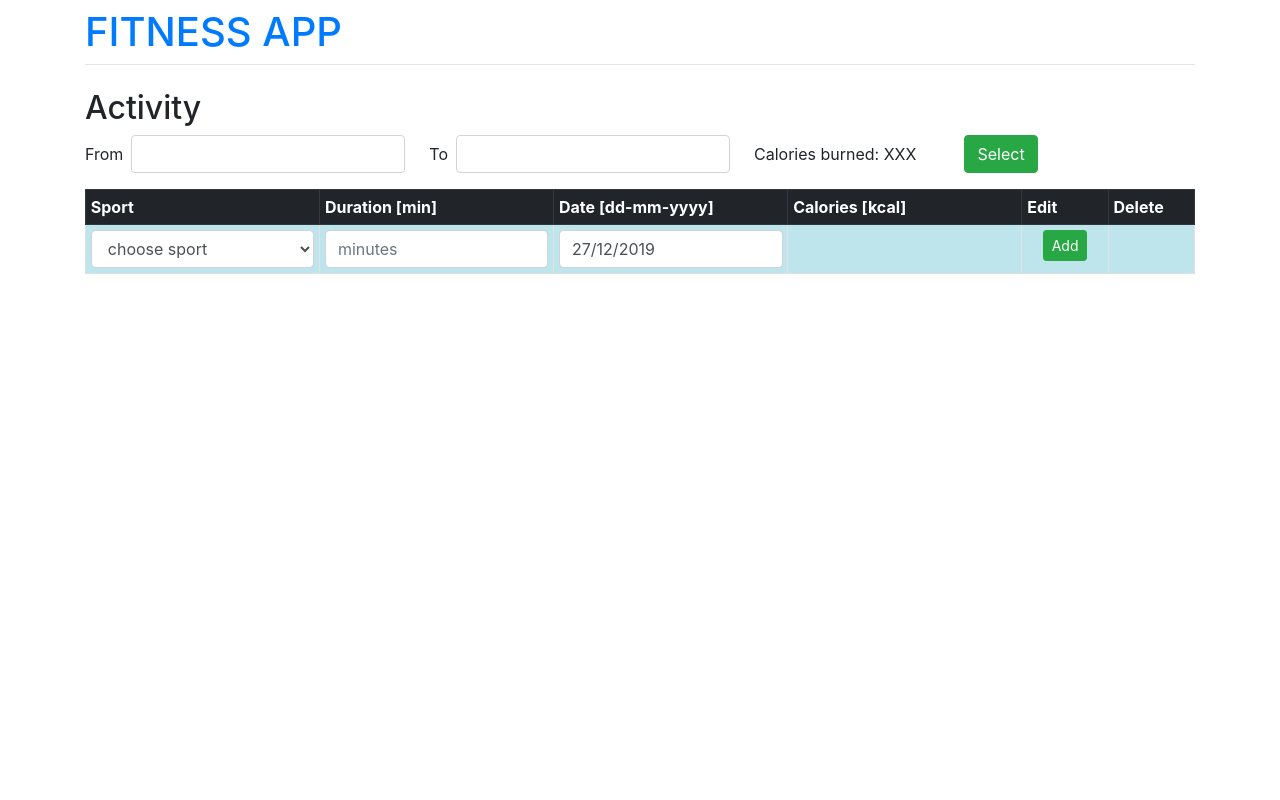
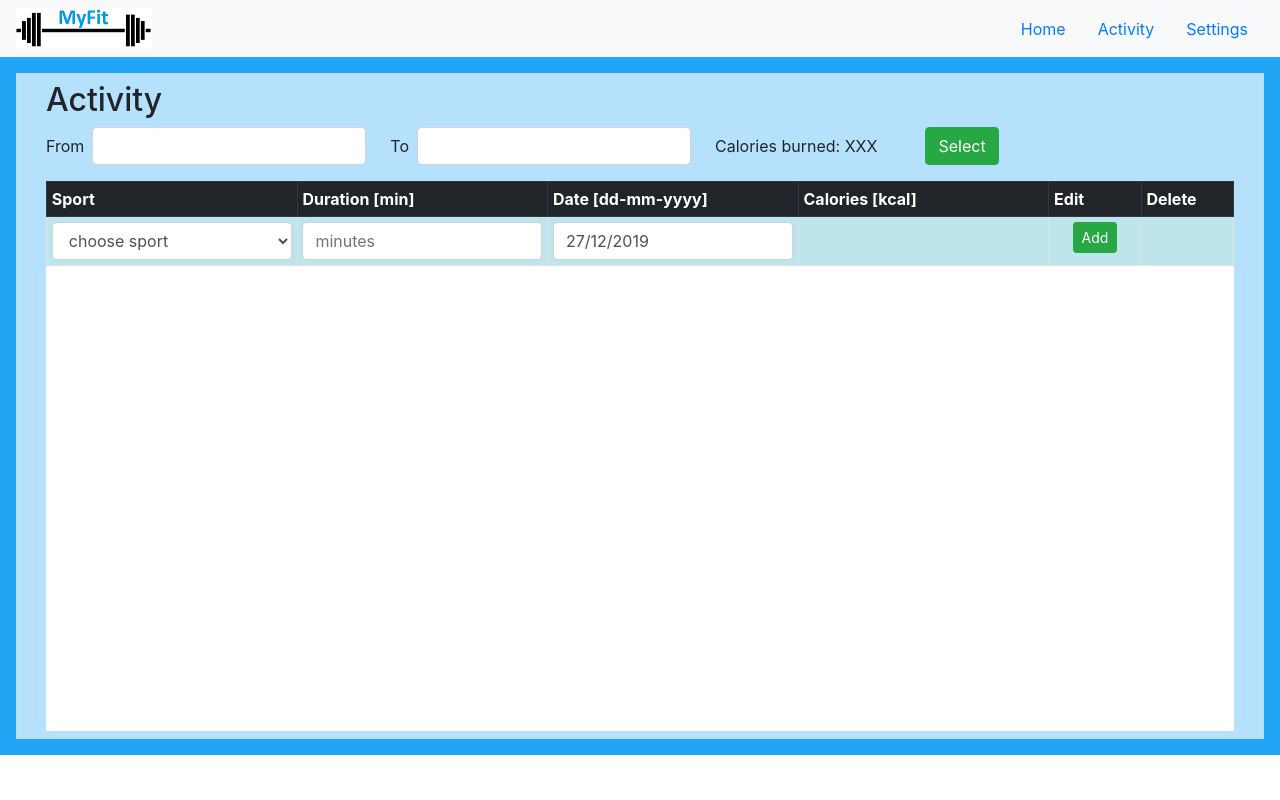
Before and after one commit to dominikheinisch/fitness_manager, a Django app: page /fitness/activity in a window 1280 px wide. Run offline with Django 3.2, Linux system fonts and the light colour scheme; the visitor is signed in with stand-in values (Sample User, id 1); data that the repository does not hold is empty; some libraries are stand-ins or nearby versions.

Commit message:
improved base.html, added logo, colors, navibar

```diff
--- a/fitness_app/templates/activity.html
+++ b/fitness_app/templates/activity.html
@@ -10,11 +10,11 @@
     <link rel="stylesheet" href="//code.jquery.com/ui/1.12.1/themes/base/jquery-ui.css">
     <script src="https://code.jquery.com/jquery-1.12.4.js"></script>
     <script src="https://code.jquery.com/ui/1.12.1/jquery-ui.js"></script>
+
+    <link rel="stylesheet" href="{% static 'css/style.css' %}">
 {% endblock %}
 
 {% block content %}
-<link rel="stylesheet" href="{% static 'css/style.css' %}">
-
 <h2>Activity</h2>
 
 <div class="mt-2">
@@ -29,7 +29,7 @@
     </form>
 </div>
 
-<div class="mt-3">
+<div class="mt-3" style="background-color:rgb(255,255,255);">
     <form method="post">
         {% csrf_token %}
         <div class="table-wrapper-scroll-y custom-scrollbar">
--- a/fitness_app/templates/base.html
+++ b/fitness_app/templates/base.html
@@ -10,21 +10,42 @@
     <link rel="stylesheet" href="https://stackpath.bootstrapcdn.com/bootstrap/4.1.3/css/bootstrap.min.css" integrity="sha384-MCw98/SFnGE8fJT3GXwEOngsV7Zt27NXFoaoApmYm81iuXoPkFOJwJ8ERdknLPMO" crossorigin="anonymous">
     <script src="https://stackpath.bootstrapcdn.com/bootstrap/4.1.3/js/bootstrap.min.js" integrity="sha384-ChfqqxuZUCnJSK3+MXmPNIyE6ZbWh2IMqE241rYiqJxyMiZ6OW/JmZQ5stwEULTy" crossorigin="anonymous"></script>
 
+    <link rel="stylesheet" href="{% static 'css/style.css' %}">
     <title>{% block title %}{% endblock %}</title>
 </head>
 <body>
     {% block link_scripts %}{% endblock %}
-    <div class="container">
-        <div class="row justify-content-center">
-            <div class="col-12">
-                <h1 class="mt-2"><a href="{% url 'fitness_app:index'%}">FITNESS APP</a></h1>
-                <hr class="mt-0 mb-4">
-                {% block content %}{% endblock %}
+
+    <nav class="navbar navbar-expand-lg navbar-light bg-light">
+        <a href="{% url 'fitness_app:index'%}">
+            <img src="{% static 'images/barbell_small.png' %}" alt="Logo">
+        </a>
+        <div class="collapse navbar-collapse" id="navbarSupportedContent">
+            <ul class="navbar-nav mr-auto">
+            </ul>
+            <div class="nav-item">
+                <a class="nav-link" href="{% url 'fitness_app:index'%}">Home <span class="sr-only">(current)</span></a>
+            </div>
+            <div class="nav-item lg">
+                <a class="nav-link" href="{% url 'fitness_app:activity'%}">Activity</a>
+            </div>
+            <div class="nav-item">
+                <a class="nav-link" href="{% url 'fitness_app:settings'%}">Settings</a>
+            </div>
+        </div>
+    </nav>
+
+    <div class="container-fluid px-3 py-3" style="background-color:#23a5f6; height: 100%; min-height: 100%">
+        <div class="row justify-content-center mx-0">
+            <div class="col-md-12" style="background-color:#b6e1fc">
+                <div class="col-md-12">
+                    <div class="my-2">
+                        {% block content %}{% endblock %}
+                    </div>
             </div>
         </div>
     </div>
 
-<!--    <img src="{% static "images/logo.jpg" %}" alt="Logo">-->
     {% block scripts %}
         <script src="{% static 'js/script.js' %}"></script>
     {% endblock %}
```
Also changed, not shown: fitness_app/static/images/barbell_small.png (added).
